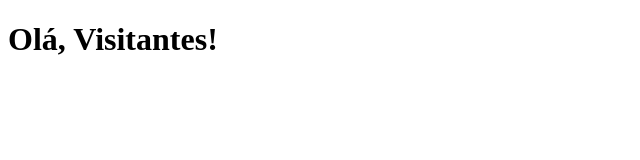
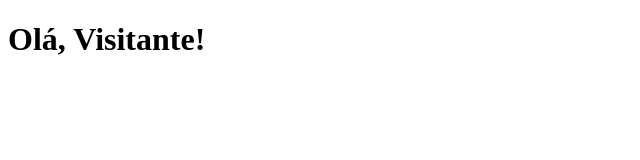
Before and after one commit to matheusliesenberg/2INFO1, a plain HTML site: page index.html in a window 1280 px wide. Shown: the full height of the page, 0-640 px from the left. Drawn offline with Linux system fonts and the light colour scheme.

```diff
--- a/index.html
+++ b/index.html
@@ -6,6 +6,6 @@
     <title>Boas-Vindas</title>
 </head>
 <body>
-    <h1>Olá, Visitantes!</h1>
+    <h1>Olá, Visitante!</h1>
 </body>
 </html>
```
